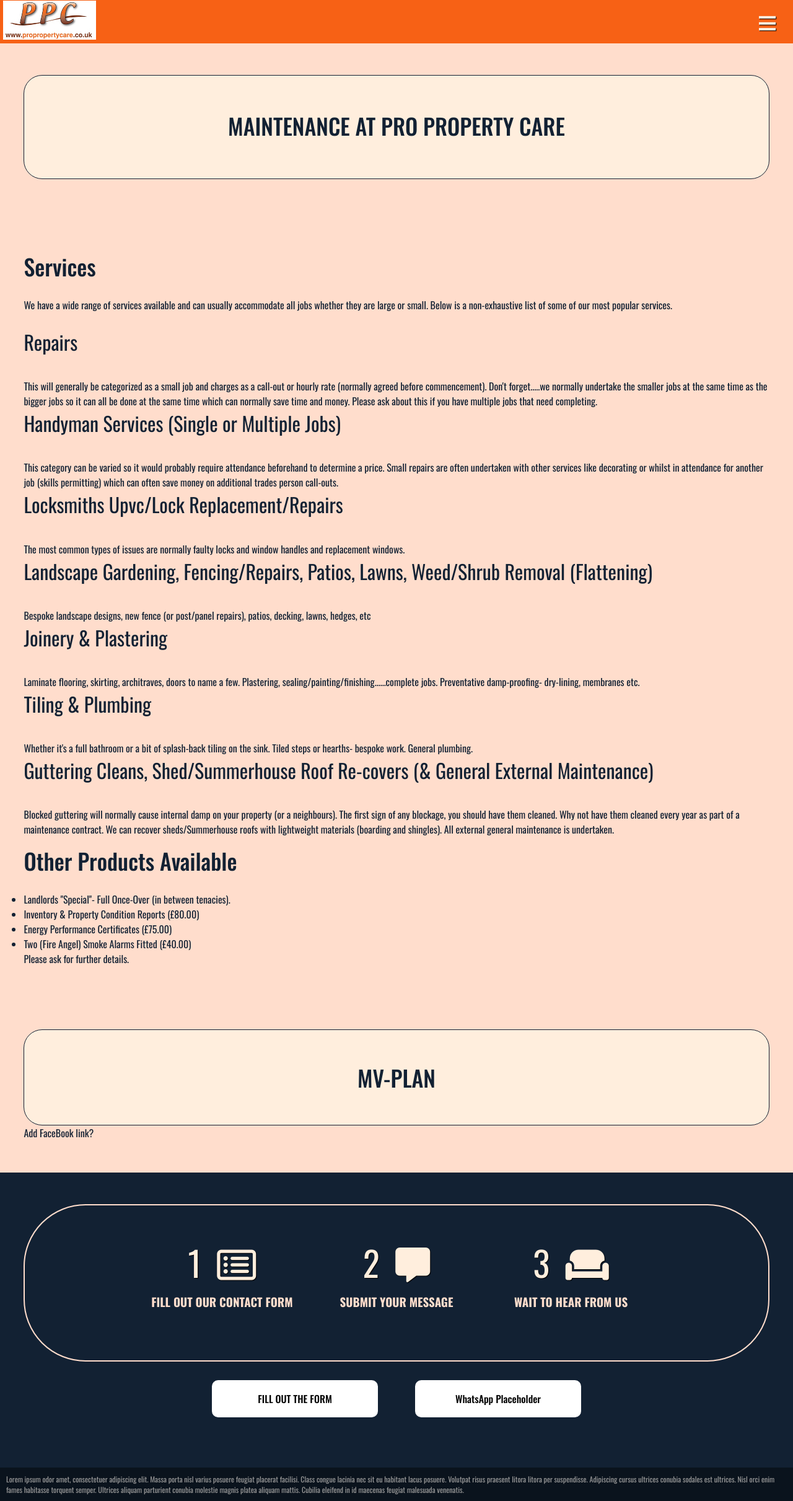
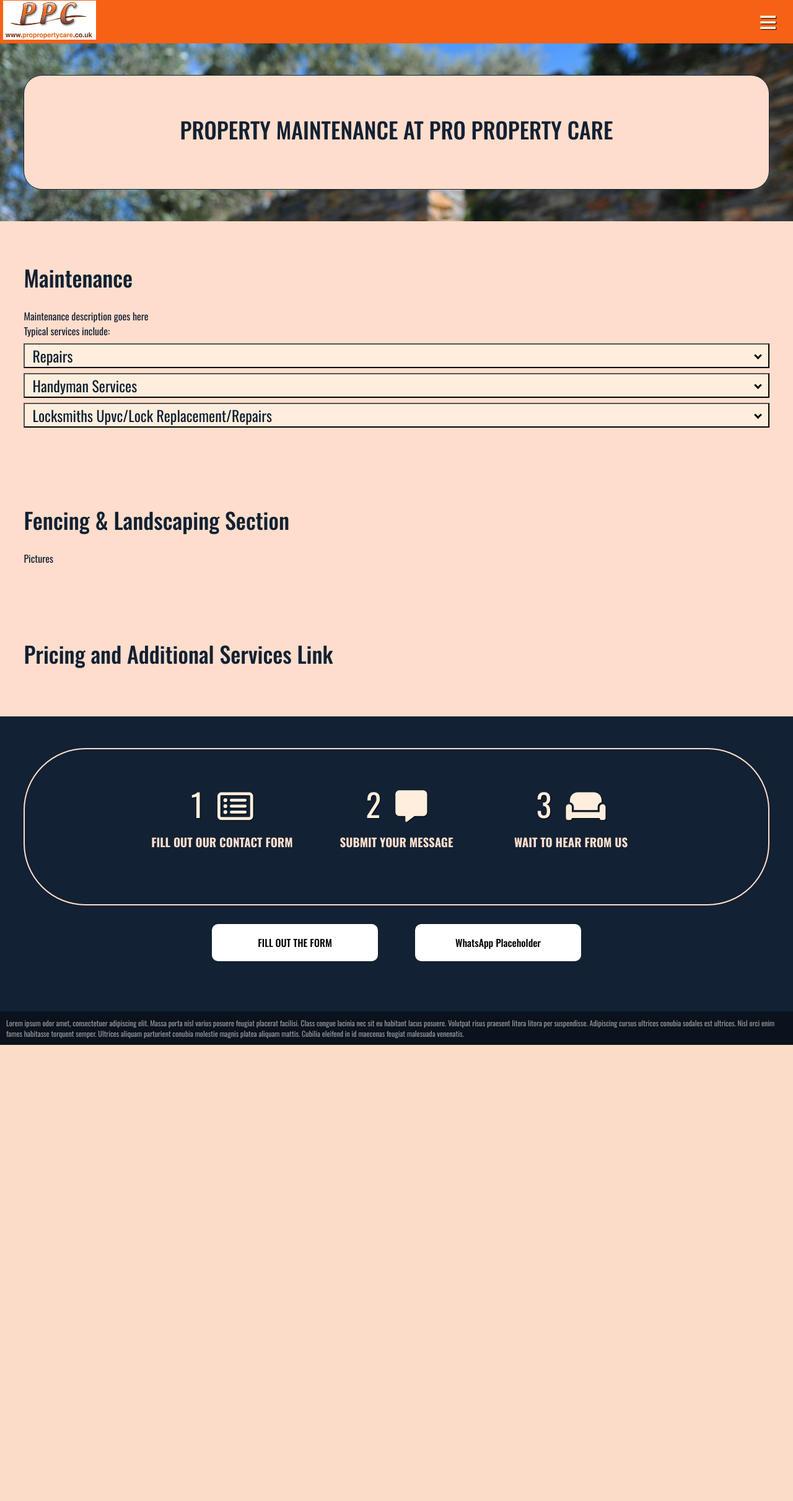
Before and after one commit to leastmeansquares/Web-Test, a PHP site: page /maintenance.html in a window 1280 px wide. Shown: the whole page at 62% size. After the commit the page ends 1686 px from the top, so only its background shows below. Run offline with PHP 8.4, Linux system fonts and the light colour scheme; some libraries are stand-ins or nearby versions.

Commit message:
Large update

```diff
--- a/index.css
+++ b/index.css
@@ -50,7 +50,7 @@ h1, h2 {
 }
 
 h1, #header-btn  {
-    font-size: 3.5rem;
+    font-size: clamp(2rem, 4dvw, 3.5rem);
     text-shadow: 1px 1px 1px black;
 }
 
@@ -359,7 +359,7 @@ button, #header-btn, a  {
     transition-duration: 0.2s;
 }
 
-button:hover:not(.index-button):not(.lettings-button):not(.page-button)  {
+#header-btn:hover, #main-btn:hover, .alt-button:hover  {
     transform: scale(1.05);
 }
 
@@ -458,15 +458,62 @@ button:hover.grey-style, .pressed.grey-style  {
     width: 30%;
 }
 
+.dropdown-btn {
+    width: 100%;
+    height: 40px;
+    font-size: 1.5rem;
+    display: flex;
+    align-items: center;
+    justify-content: space-between;
+    vertical-align: text-top;
+    padding: 0 1%;
+    margin: 8px 0;
+}
 
-/**  SPECIAL BUTTON ARRANGEMENT **/
+.dropdown-box {
+    margin-top: -8px;
+    border-left: 1px dotted black;
+    border-right: 1px dotted black;
+    border-bottom: 1px dotted black;
+}
+
+.dropdown-box, #discovery-dropdown {
+    display: none;
+}
+
+.dropdown-box.pressed, #discovery-dropdown.pressed {
+    display: block;
+}
+
+#discoveryBtn {
+    background-color: #ffffff00;
+    border-color: #ffffff00;
+}
+
+.arrow {
+    border: solid black;
+    border-width: 0 3px 3px 0;
+    display: inline-block;
+    padding: 3px;
+  }
+
+.down {
+    transform: rotate(45deg);
+}
+
+.up {
+    transform: rotate(-45deg);
+}
+
+
+/**  SPECIAL BUTTON ARRANGEMENTS **/
 
 .arrangement-box   {
-    width: 45vw;
-    height: 80vh;
+    width: 45dvw;
+    height: 80dvh;
 }
 
-.page-button  {
+.page-btn  {
     width: 100%;
     height: 25%;
     border-radius: 10px 0 0 10px;
@@ -479,7 +526,7 @@ button:hover.grey-style, .pressed.grey-style  {
     text-align: left;
 }
 
-.page-button.pressed  {
+.page-btn.pressed  {
     font-weight: 700;
     font-size: 1.625rem;
     height: 50%;
@@ -487,26 +534,25 @@ button:hover.grey-style, .pressed.grey-style  {
     border: 1px dotted black;
 }
 
-.page-button.pressed:nth-of-type(1)  {
+.page-btn.pressed:nth-of-type(1)  {
     background-color: var(--light-blue);
 }
 
-.page-button.pressed:nth-of-type(2)  {
+.page-btn.pressed:nth-of-type(2)  {
     background-color: var(--grey2);
 }
 
-.page-button.pressed:nth-of-type(3)  {
+.page-btn.pressed:nth-of-type(3)  {
     background-color: var(--faint-orange);
 }
 
-.page-button.pressed > div  {
+.page-btn.pressed > div  {
     font-size: 1.125rem;
 }
 
 #image-picker  {
     width: 100%;
     height: 100%;
-    /**margin-left: 8%;**/
     border-radius: 0 30px 30px 0;
     overflow: hidden;
     object-fit: cover;
@@ -536,7 +582,7 @@ button:hover.grey-style, .pressed.grey-style  {
     border: 1px dotted black;
 }
 
-.lettings-button  {
+.lettings-btn {
     width: 100%;
     height: 12vh;
     color: black;
@@ -548,7 +594,7 @@ button:hover.grey-style, .pressed.grey-style  {
     background-color: var(--grey1);
 }
 
-.lettings-button.pressed  {
+.lettings-btn.pressed  {
     background-color: var(--logo-teal);
     font-weight: 700;
     font-size: 1.5rem;
@@ -569,7 +615,6 @@ button:hover.grey-style, .pressed.grey-style  {
     text-align: center;
 
 }
-
 
 .services th, .services td:first-child  {
     background-color: var(--light-blue);
@@ -805,7 +850,6 @@ footer > :last-child  {
     color: black;
 }
 
-
 .grey  {
     background-color: var(--grey1);
     color: black;
@@ -825,8 +869,19 @@ footer > :last-child  {
     color: var(--dark-blue);
 }
 
+.dark-teal {
+    background-color: var(--dark-teal);
+    color: var(--light-blue);
+}
+
 .bck-image {
     background-image: url("images\\Backgrounds\\pexels-lina-5624177.jpg");
     overflow: hidden;
     background-size: cover;
 }
+
+.bck-image-2 {
+    background-image: url("images\\Backgrounds\\pexels-mali-68470.jpg");
+    overflow: hidden;
+    background-size: cover;
+}
--- a/index.js
+++ b/index.js
@@ -3,16 +3,12 @@
 
 const indexPage = () => {
 
-
-
-const mainBtn = document.getElementById("main-btn");
-const xBtn = document.getElementById("x-btn");
     const mainForm = document.getElementById("main-form");
     const outerForm = document.getElementById("form-section-outer");
 
-const pageBtn1 = document.getElementById("page-button-1");
-const pageBtn2 = document.getElementById("page-button-2");
-const pageBtn3 = document.getElementById("page-button-3");
+    const pageBtn1 = document.getElementById("page-btn-1");
+    const pageBtn2 = document.getElementById("page-btn-2");
+    const pageBtn3 = document.getElementById("page-btn-3");
 
     const imagePicker = document.getElementById("image-picker");
 
@@ -37,9 +33,9 @@ const contactUsClick = () => {
         }
     }
 
-const pageBtnClick = (referenceNum) => {
+    const pageBtnClick = (btn) => {
 
-    if (referenceNum === 1){
+        if (btn === pageBtn1){
             pageBtn1.innerHTML = default1 + `<div>From initial viewing, to check-in, through the ongoing visits, and any maintenance issues,
                             we'll be there in person to assess and resolve with the best course of action and our real-time updates will ensure
                             that you're always kept in the loop.
@@ -53,7 +49,7 @@ const pageBtnClick = (referenceNum) => {
             pageBtn3.classList.remove("pressed");
         }
 
-    else if (referenceNum === 2){
+        else if (btn === pageBtn2){
             pageBtn1.innerHTML = default1;
             pageBtn2.innerHTML = default2 + `<div>From initial viewing, to check-in, through the ongoing visits, and any maintenance issues,
                             we'll be there in person to assess and resolve with the best course of action and our real-time updates will ensure
@@ -67,7 +63,7 @@ const pageBtnClick = (referenceNum) => {
             pageBtn3.classList.remove("pressed");
         }
 
-    if (referenceNum === 3){
+        if (btn === pageBtn3){
             pageBtn1.innerHTML = default1;
             pageBtn2.innerHTML = default2;
             pageBtn3.innerHTML = default3 + `<div>From initial viewing, to check-in, through the ongoing visits, and any maintenance issues,
@@ -80,18 +76,17 @@ const pageBtnClick = (referenceNum) => {
             pageBtn1.classList.remove("pressed");
             pageBtn2.classList.remove("pressed");
         }
-
     }
 
+    document.body.querySelectorAll(".form-btn").forEach((btn) =>
+        btn.addEventListener("click", contactUsClick)
+    )
 
-mainBtn.addEventListener("click", contactUsClick);
-xBtn.addEventListener("click", contactUsClick);
+    document.body.querySelectorAll(".page-btn").forEach((btn) =>
+        btn.addEventListener("click", ()=>pageBtnClick(btn))
+    )
 
-pageBtn1.addEventListener("click", ()=>pageBtnClick(1));
-pageBtn2.addEventListener("click", ()=>pageBtnClick(2));
-pageBtn3.addEventListener("click", ()=>pageBtnClick(3));
-
-pageBtnClick(1);
+    pageBtnClick(pageBtn1);
 
 }
 
@@ -101,41 +96,61 @@ pageBtnClick(1);
 
 const lettingsPage = () => {
 
-const lettingsBtn1 = document.getElementById("lettings-button-1");
-const lettingsBtn2 = document.getElementById("lettings-button-2");
-const lettingsBtn3 = document.getElementById("lettings-button-3");
-const lettingsBtn4 = document.getElementById("lettings-button-4");
-const lettingsBtn5 = document.getElementById("lettings-button-5");
-
     const textDisplay = document.getElementById("text-display");
 
-const textList = [
-    "For the landlords who simply want the agent to find a good quality tenant, complete the necessary checks and make the transition as smooth as possible for them to manage the property themselves.",
-    "Similar to the Let-Only service above but this includes an Inventory &amp; Property Condition Report which goes hand-in-hand with registering the security deposit. Once the tenancy commences, we then continue to collect the rent and provide monthly statements and support for the landlord. Generally, this is for landlords who prefer to be involved directly with the day-to-day running of the property but who have a back-up with the agent for the financial and legal aspects of the tenancy. You can upgrade at any time to Full-Management.",
-    "This is the most popular choice for landlords, managing the tenants, maintenance/safety checks, rent collection and dealing with any issues. The agent takes over the full running of the property and keeps the landlord updated on an ongoing basis. A landlord would only normally go to the property in between tenancies for their own peace of mind.",
-    "In addition to the Full-Management of your property, we also include the MV-Plan service (as below) which aims to reduce the number of call-out charges for non- specialist, small maintenance jobs which the agent may be able to undertake ie. tightening screws, battery replacement, small repairs (although material costs may still apply).",
-    "The maintenance Visit Plan (MV-Plan) is best described as “A Letting Agent with basic maintenance/handyman included”. The MV-Plan can be selected as a stand-alone service or taken as an upgrade to a Management Plan for a small increase on monthly commission. This type of plan would benefit a landlord who doesn’t have time to spend at the property for maintenance/handyman visits and checks but with the added advantage of the feedback of the letting agent. See separate document for more information."
-]
+    const textObj = {
+        lettingsBtn1: "For the landlords who simply want the agent to find a good quality tenant, complete the necessary checks and make the transition as smooth as possible for them to manage the property themselves.",
+        lettingsBtn2: "Similar to the Let-Only service above but this includes an Inventory &amp; Property Condition Report which goes hand-in-hand with registering the security deposit. Once the tenancy commences, we then continue to collect the rent and provide monthly statements and support for the landlord. Generally, this is for landlords who prefer to be involved directly with the day-to-day running of the property but who have a back-up with the agent for the financial and legal aspects of the tenancy. You can upgrade at any time to Full-Management.",
+        lettingsBtn3: "This is the most popular choice for landlords, managing the tenants, maintenance/safety checks, rent collection and dealing with any issues. The agent takes over the full running of the property and keeps the landlord updated on an ongoing basis. A landlord would only normally go to the property in between tenancies for their own peace of mind.",
+        lettingsBtn4: "In addition to the Full-Management of your property, we also include the MV-Plan service (as below) which aims to reduce the number of call-out charges for non- specialist, small maintenance jobs which the agent may be able to undertake ie. tightening screws, battery replacement, small repairs (although material costs may still apply).",
+        lettingsBtn5: "The maintenance Visit Plan (MV-Plan) is best described as “A Letting Agent with basic maintenance/handyman included”. The MV-Plan can be selected as a stand-alone service or taken as an upgrade to a Management Plan for a small increase on monthly commission. This type of plan would benefit a landlord who doesn’t have time to spend at the property for maintenance/handyman visits and checks but with the added advantage of the feedback of the letting agent. See separate document for more information."
+    }
 
-const lettingsBtnClick = (referenceBtn, referenceNum) => {
+    const lettingsBtnClick = (btn) => {
 
-    textDisplay.innerHTML = `${textList[referenceNum-1]}`;
+        textDisplay.innerHTML = `${textObj[btn.id]}`;
         lettingsBtn1.classList.remove("pressed");
         lettingsBtn2.classList.remove("pressed");
         lettingsBtn3.classList.remove("pressed");
         lettingsBtn4.classList.remove("pressed");
         lettingsBtn5.classList.remove("pressed");
-    referenceBtn.classList.add("pressed");
+        btn.classList.add("pressed");
+    }
+
+    document.body.querySelectorAll(".lettings-btn").forEach((btn) =>
+        btn.addEventListener("click", ()=>lettingsBtnClick(btn))
+
+    )
+
+    lettingsBtnClick(document.getElementById("lettingsBtn1"));
+
+    const lettingtObj = {
+        dropdownBtn1: [dropdownBox1, "For the landlords who simply want the agent to find a good quality tenant, complete the necessary checks and make the transition as smooth as possible for them to manage the property themselves."],
+        dropdownBtn2: [dropdownBox2, "Similar to the Let-Only service above but this includes an Inventory &amp; Property Condition Report which goes hand-in-hand with registering the security deposit. Once the tenancy commences, we then continue to collect the rent and provide monthly statements and support for the landlord. Generally, this is for landlords who prefer to be involved directly with the day-to-day running of the property but who have a back-up with the agent for the financial and legal aspects of the tenancy. You can upgrade at any time to Full-Management."],
+        dropdownBtn3: [dropdownBox3, "This is the most popular choice for landlords, managing the tenants, maintenance/safety checks, rent collection and dealing with any issues. The agent takes over the full running of the property and keeps the landlord updated on an ongoing basis. A landlord would only normally go to the property in between tenancies for their own peace of mind."],
+        dropdownBtn4: [dropdownBox4, "In addition to the Full-Management of your property, we also include the MV-Plan service (as below) which aims to reduce the number of call-out charges for non- specialist, small maintenance jobs which the agent may be able to undertake ie. tightening screws, battery replacement, small repairs (although material costs may still apply)."],
+        dropdownBtn5: [dropdownBox5, "The maintenance Visit Plan (MV-Plan) is best described as “A Letting Agent with basic maintenance/handyman included”. The MV-Plan can be selected as a stand-alone service or taken as an upgrade to a Management Plan for a small increase on monthly commission. This type of plan would benefit a landlord who doesn’t have time to spend at the property for maintenance/handyman visits and checks but with the added advantage of the feedback of the letting agent. See separate document for more information."],
+        dropdownBtn6: [dropdownBox6, "The maintenance Visit Plan (MV-Plan) is best described as “A Letting Agent with basic maintenance/handyman included”. The MV-Plan can be selected as a stand-alone service or taken as an upgrade to a Management Plan for a small increase on monthly commission. This type of plan would benefit a landlord who doesn’t have time to spend at the property for maintenance/handyman visits and checks but with the added advantage of the feedback of the letting agent. See separate document for more information."]
+   }
+
+   dropDownBtnAdd(lettingtObj);
+}
+
+
+
+const maintenancePage = () => {
+
+    const maintenanceObj = {
+         dropdownBtn1: [dropdownBox1, "For the landlords who simply want the agent to find a good quality tenant, complete the necessary checks and make the transition as smooth as possible for them to manage the property themselves."],
+         dropdownBtn2: [dropdownBox2, "Similar to the Let-Only service above but this includes an Inventory &amp; Property Condition Report which goes hand-in-hand with registering the security deposit. Once the tenancy commences, we then continue to collect the rent and provide monthly statements and support for the landlord. Generally, this is for landlords who prefer to be involved directly with the day-to-day running of the property but who have a back-up with the agent for the financial and legal aspects of the tenancy. You can upgrade at any time to Full-Management."],
+         dropdownBtn3: [dropdownBox3, "This is the most popular choice for landlords, managing the tenants, maintenance/safety checks, rent collection and dealing with any issues. The agent takes over the full running of the property and keeps the landlord updated on an ongoing basis. A landlord would only normally go to the property in between tenancies for their own peace of mind."],
+    }
+
+
+    dropDownBtnAdd(maintenanceObj);
 
 }
 
-lettingsBtn1.addEventListener("click", ()=>lettingsBtnClick(lettingsBtn1,1));
-lettingsBtn2.addEventListener("click", ()=>lettingsBtnClick(lettingsBtn2,2));
-lettingsBtn3.addEventListener("click", ()=>lettingsBtnClick(lettingsBtn3,3));
-lettingsBtn4.addEventListener("click", ()=>lettingsBtnClick(lettingsBtn4,4));
-lettingsBtn5.addEventListener("click", ()=>lettingsBtnClick(lettingsBtn5,5));
-lettingsBtnClick(lettingsBtn1,1);
-}
 
 
 // UNIVERSAL FEATURES
@@ -150,11 +165,36 @@ const headerClick = () => {
     }
 }
 
-const headerBtn = document.getElementById("header-btn");
+
 const headerDisplay = document.getElementById("header-display");
+document.getElementById("header-btn").addEventListener("click", headerClick);
 
-headerBtn.addEventListener("click", headerClick);
 
+
+const dropDownBtnAdd = (textObj) => {
+
+
+
+    const dropdownBtnClick = (btn) => {
+
+        textObj[btn.id][0].innerHTML = `${textObj[btn.id][1]}`;
+        textObj[btn.id][0].classList.toggle("pressed");
+    }
+
+    document.body.querySelectorAll(".dropdown-btn").forEach((btn) =>
+        btn.addEventListener("click", ()=> dropdownBtnClick(btn))
+    )
+
+}
+
+
+const discoveryBtn = document.getElementById("discovery-btn");
+const discoveryDropdown = document.getElementById("discovery-dropdown");
+const discoveryObj = {
+    discoveryBtn: [discoveryDropdown, `${discoveryDropdown.innerHTML}`]
+}
+
+dropDownBtnAdd(discoveryObj);
 
 
 
@@ -162,7 +202,7 @@ if (location.pathname === "/lettings.html" || location.pathname === "https://lea
     lettingsPage();
 }
 else if (location.pathname === "/maintenance.html" || location.pathname === "https://leastmeansquares.github.io/maintenance.html"){
-    ;
+    maintenancePage();
 }
 else {
     try {indexPage()}
--- a/maintenance.html
+++ b/maintenance.html
@@ -29,74 +29,41 @@
 
     <main>
 
+        <section class="bck-image-2 text-box">
+            <section class="container light-orange text-box small align">
+                <h3>PROPERTY MAINTENANCE AT PRO PROPERTY CARE</h3>
+            </section>
+        </section>
         <section class="container light-orange text-box">
-            <section class="container faint-orange text-box small align">
-                <div>
-                    <h3>MAINTENANCE AT PRO PROPERTY CARE</h3>
 
-                </div>
-                <img loading="lazy" src="images\Backgrounds\pexels-heyho-6238614.jpg" class="small-image hide">
-            </section>
+            <h3>Maintenance</h3>
+
+            <p>Maintenance description goes here<br>
+                Typical services include:</p>
+
+            <button class="dropdown-btn faint-orange" id="dropdownBtn1"><p>Repairs</p><p class="arrow down"></p></button>
+            <div id="dropdownBox1" class="dropdown-box faint-orange">This will generally be categorized as a small job and charges as a call-out or hourly rate (normally agreed before commencement). <b>Don't forget.....we normally undertake the smaller jobs at the same time as the bigger jobs so it can all be done at the same time which can normally save time and money. Please ask about this if you have multiple jobs that need completing.</b></div>
+
+            <button class="dropdown-btn faint-orange" id="dropdownBtn2"><p>Handyman Services</p><p class="arrow down"></p></button>
+            <div id="dropdownBox2" class="dropdown-box faint-orange">This category can be varied so it would probably require attendance beforehand to determine a price. Small repairs are often undertaken with other services like decorating or whilst in attendance for another job (skills permitting) which can often save money on additional trades person call-outs. </div>
+
+            <button class="dropdown-btn faint-orange" id="dropdownBtn3"><p>Locksmiths Upvc/Lock Replacement/Repairs</p><p class="arrow down"></p></button>
+            <div id="dropdownBox3" class="dropdown-box faint-orange">The most common types of issues are normally faulty locks and window handles and replacement windows. </div>
+
         </section>
 
 
-        <section class="text-box container light-orange">
+    <section class="container light-orange text-box text-box">
 
-            <h3>Services</h3>
-            <p>We have a wide range of services available and can usually accommodate all jobs whether they are large or small.
-                Below is a non-exhaustive list of some of our most popular services.</p><br>
+        <h3>Fencing &amp; Landscaping Section</h3>
 
-            <h4> Repairs</h4>
-            <p>This will generally be categorized as a small job and charges as a call-out or hourly rate (normally agreed before commencement). <b>Don't forget.....we normally undertake the smaller jobs at the same time as the bigger jobs so it can all be done at the same time which can normally save time and money. Please ask about this if you have multiple jobs that need completing.</b></p>
-
-            <h4>Handyman Services (Single or Multiple Jobs)</h4>
-            <p>This category can be varied so it would probably require attendance beforehand to determine a price. Small repairs are often undertaken with other services like decorating or whilst in attendance for another job (skills permitting) which can often save money on additional trades person call-outs. </p>
-
-            <h4>Locksmiths Upvc/Lock Replacement/Repairs</h4>
-            <p>The most common types of issues are normally faulty locks and window handles and replacement windows. </p>
-
-            <h4>Landscape Gardening, Fencing/Repairs, Patios, Lawns, Weed/Shrub Removal (Flattening)</h4>
-            <p>Bespoke landscape designs, new fence (or post/panel repairs), patios, decking, lawns, hedges, etc</p>
-
-
-            <h4>Joinery &amp; Plastering</h4>
-            <p>Laminate flooring, skirting, architraves, doors to name a few.
-              Plastering, sealing/painting/finishing......complete jobs. Preventative damp-proofing- dry-lining, membranes etc.</p>
-
-            <h4> Tiling &amp; Plumbing</h4>
-            <p>Whether it's a full bathroom or a bit of splash-back tiling on the sink. Tiled steps or hearths- bespoke work. General plumbing.</p>
-
-            <h4>Guttering Cleans, Shed/Summerhouse Roof Re-covers (&amp; General External Maintenance)</h4>
-            <p>Blocked guttering will normally cause internal damp on your property (or a neighbours). The first sign of any blockage, you should have them cleaned. Why not have them cleaned every year as part of a maintenance contract. We can recover sheds/Summerhouse roofs with lightweight materials (boarding and shingles). All external general maintenance is undertaken.</p>
-
-
-            <a name="Other Products Avaliable"></a>
-            <h3>Other Products Available</h3>
-
-            <ul>
-                <li>Landlords "Special"- Full Once-Over (in between tenacies).</li>
-                <li>Inventory &amp; Property Condition Reports (£80.00)</li>
-                <li>Energy Performance Certificates (£75.00)</li>
-                                        <li>Two (Fire Angel) Smoke Alarms Fitted (£40.00) </li>
-            </ul>
-            <p>Please ask for further details.</p>
-
-      </section>
-
-
-      <section class="container light-orange text-box">
-        <section class="container faint-orange text-box small align">
-            <div>
-                <h3>MV-PLAN</h3>
-
-            </div>
-            <img loading="lazy" src="images\Backgrounds\pexels-heyho-6238614.jpg" class="small-image hide">
-        </section>
-
-        <p>Add FaceBook link?</p>
+        <p>Pictures</p>
     </section>
 
+    <section class="container light-orange text-box text-box">
 
+        <h3>Pricing and Additional Services Link</h3>
+    </section>
 
 
 
```
Also changed, not shown: index.html (+12 -11 lines), lettings.html (+37 -28 lines). Lines whose indentation alone changed are shown as unchanged.
